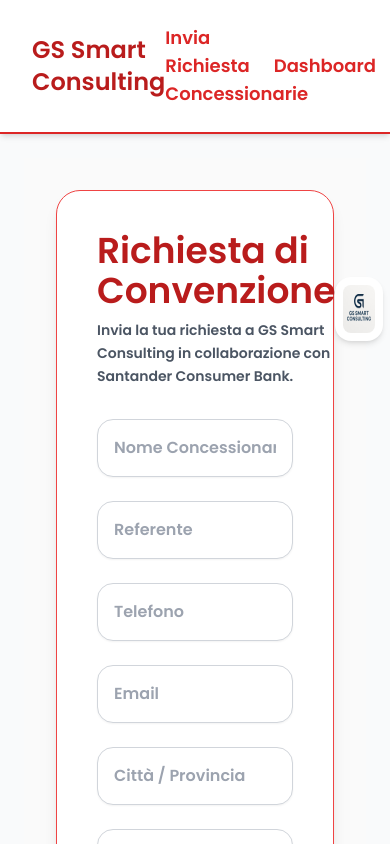
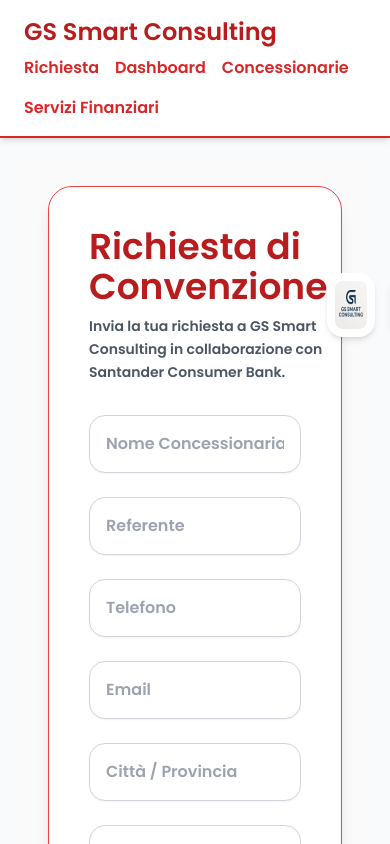
Before and after one commit to GSauzullo/gs-smart-consulting-app, a React (Vite) app: page / in a window 390 px wide. Shown: the top 844 px of the page. Built offline with nearby package versions, Linux system fonts and the light colour scheme.

Commit message:
Aggiunta pagina Servizi Finanziari completa

```diff
--- a/src/App.jsx
+++ b/src/App.jsx
@@ -49,16 +49,17 @@
 
   return (
     <div className="min-h-screen bg-gray-50 font-[Poppins]">
-      <nav className="bg-white border-b-2 border-red-600 px-8 py-6 flex justify-between items-center shadow-md">
+      <nav className="bg-white border-b-2 border-red-600 px-6 py-4 flex flex-wrap justify-between items-center shadow-md">
         <div className="text-2xl font-bold text-red-700">GS Smart Consulting</div>
-        <div className="space-x-6">
-          <Link to="/" className="text-red-600 hover:underline text-lg">Invia Richiesta</Link>
-          <Link to="/dashboard" className="text-red-600 hover:underline text-lg">Dashboard</Link>
-          <Link to="/concessionarie" className="text-red-600 hover:underline text-lg">Servizi Concessionarie</Link>
+        <div className="flex flex-wrap gap-4 mt-2 sm:mt-0">
+          <Link to="/" className="text-red-600 hover:underline text-base">Richiesta</Link>
+          <Link to="/dashboard" className="text-red-600 hover:underline text-base">Dashboard</Link>
+          <Link to="/concessionarie" className="text-red-600 hover:underline text-base">Concessionarie</Link>
+          <Link to="/servizi-finanziari" className="text-red-600 hover:underline text-base">Servizi Finanziari</Link>
         </div>
       </nav>
 
-      <main className="p-6">
+      <main className="p-4 sm:p-6">
         <Routes>
           <Route path="/" element={<PartnerApplication />} />
           <Route path="/thankyou" element={<ThankYou />} />
@@ -88,6 +89,7 @@
             )
           } />
           <Route path="/concessionarie" element={<Concessionarie />} />
+          <Route path="/servizi-finanziari" element={<ServiziFinanziari />} />
         </Routes>
       </main>
 
@@ -98,35 +100,51 @@
   );
 }
 
-function Concessionarie() {
+function ServiziFinanziari() {
   return (
     <>
       <Helmet>
-        <title>Servizi Finanziari per Concessionarie | GS Smart Consulting</title>
+        <title>Servizi Finanziari | Leasing, Nautica, Arredo, Prestiti</title>
         <meta
           name="description"
-          content="Soluzioni finanziarie su misura per concessionarie: finanziamenti in sede, noleggio, supporto documentale. Aumenta le vendite e fidelizza i tuoi clienti con GS Smart Consulting."
+          content="Scopri le nostre soluzioni: leasing auto, finanziamenti per la nautica, per l’arredo e prestiti personali. Servizi su misura per privati e aziende."
         />
       </Helmet>
-      <motion.div
-        initial={{ opacity: 0 }}
-        animate={{ opacity: 1 }}
-        transition={{ duration: 0.8 }}
-        className="min-h-screen flex flex-col items-center justify-center p-8 bg-gray-50 font-[Poppins]"
-      >
+      <motion.div initial={{ opacity: 0 }} animate={{ opacity: 1 }} transition={{ duration: 0.8 }} className="min-h-screen bg-[#fafafa] p-6 sm:p-10">
+        <div className="max-w-4xl mx-auto bg-white border border-red-500 rounded-3xl shadow-lg p-6 sm:p-10 space-y-10">
+          <h1 className="text-3xl sm:text-4xl font-extrabold text-red-700">Servizi Finanziari Personalizzati</h1>
+
+          <section>
+            <h2 className="text-xl font-bold text-red-600 mb-2">🚗 Leasing Auto</h2>
+            <p className="text-gray-700">Offriamo leasing per veicoli nuovi e usati, personalizzati per aziende e privati. Piani flessibili e vantaggiosi per ogni esigenza.</p>
+          </section>
+
+          <section>
+            <h2 className="text-xl font-bold text-red-600 mb-2">🛥️ Finanziamenti Nautica</h2>
+            <p className="text-gray-700">Finanziamo l’acquisto di barche, gommoni e motori marini. Soluzioni rapide e assistenza su misura per il settore nautico.</p>
+          </section>
+
+          <section>
+            <h2 className="text-xl font-bold text-red-600 mb-2">🪑 Finanziamenti Arredo</h2>
+            <p className="text-gray-700">Supportiamo mobilifici e clienti nell’acquisto di arredamento per casa e ufficio. Finanziamenti chiari, con rate su misura.</p>
+          </section>
+
+          <section>
+            <h2 className="text-xl font-bold text-red-600 mb-2">👛 Prestiti Personali</h2>
+            <p className="text-gray-700">Prestiti rapidi per esigenze personali, anche senza finalità specifica. Valutazione veloce e gestione documentale completa.</p>
+          </section>
+        </div>
+      </motion.div>
+    </>
+  );
+}
+
+function Concessionarie() {
+  return (
+    <motion.div initial={{ opacity: 0 }} animate={{ opacity: 1 }} transition={{ duration: 0.8 }} className="min-h-screen flex flex-col items-center justify-center p-8 bg-gray-50 font-[Poppins]">
       <div className="w-full max-w-4xl bg-white border-2 border-red-500 rounded-3xl shadow-lg p-10">
-          <h1 className="text-4xl font-extrabold text-red-700 mb-6">
-            Servizi Finanziari Integrati per Concessionarie
-          </h1>
-
-          <p className="text-gray-600 text-lg mb-8">
-            Offriamo soluzioni finanziarie su misura per concessionarie che desiderano
-            <strong> aumentare le vendite e fidelizzare i clienti</strong>.
-            Con il nostro supporto, potrai proporre <strong>finanziamenti in sede</strong> rapidi e personalizzati,
-            migliorando l’esperienza di acquisto.
-          </p>
-
-          <h2 className="text-2xl font-bold text-red-600 mb-4">I Vantaggi per la Tua Concessionaria</h2>
+        <h1 className="text-4xl font-extrabold text-red-700 mb-6">Servizi Finanziari Integrati per Concessionarie</h1>
+        <p className="text-gray-600 text-lg mb-8">Offriamo soluzioni finanziarie su misura per concessionarie che desiderano <strong>aumentare le vendite e fidelizzare i clienti</strong>. Con il nostro supporto, potrai proporre <strong>finanziamenti in sede</strong> rapidi e personalizzati.</p>
         <ul className="list-disc pl-6 space-y-2 text-gray-700 mb-8">
           <li>✅ Finanziamenti approvati direttamente in showroom</li>
           <li>📈 Incremento delle chiusure vendita con soluzioni flessibili</li>
@@ -134,15 +152,6 @@
           <li>🧰 Integrazione semplice con CRM e gestionali</li>
           <li>🤝 Formazione e supporto al team vendite</li>
         </ul>
-
-          <h2 className="text-2xl font-bold text-red-600 mb-4">Cosa Offriamo</h2>
-          <ul className="list-disc pl-6 space-y-2 text-gray-700 mb-8">
-            <li>Finanziamenti rateali personalizzati</li>
-            <li>Noleggio a lungo termine per privati e aziende</li>
-            <li>Offerte dedicate a partite IVA e liberi professionisti</li>
-            <li>Piani promozionali su misura</li>
-          </ul>
-
         <div className="bg-red-50 p-6 rounded-xl text-center">
           <p className="text-lg font-semibold text-red-700 mb-4">
             📩 Contattaci oggi stesso per migliorare l'efficienza commerciale della tua concessionaria!
@@ -150,10 +159,8 @@
         </div>
       </div>
     </motion.div>
-    </>
   );
 }
-
 
 function PartnerApplication() {
   const navigate = useNavigate();
```
Lines whose indentation alone changed are shown as unchanged.
